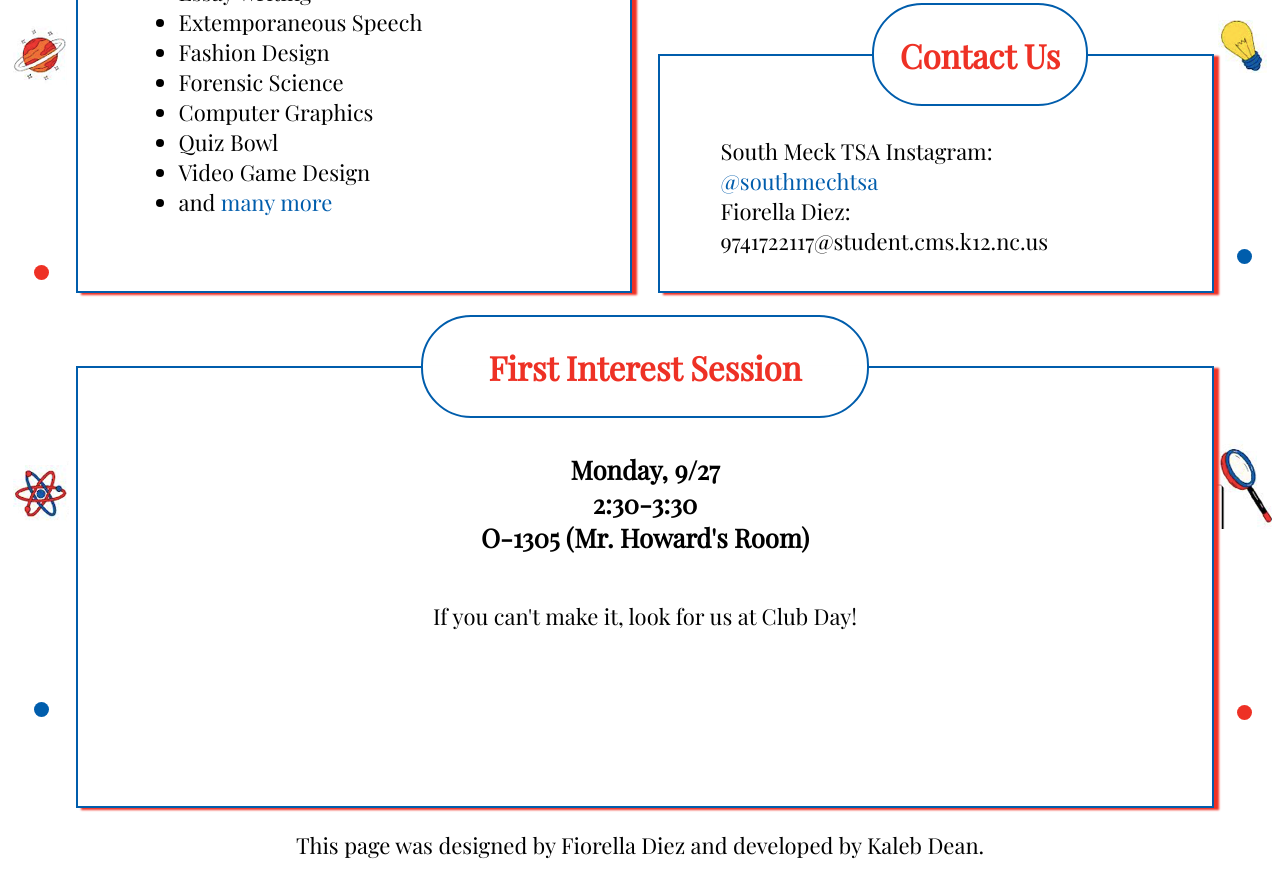
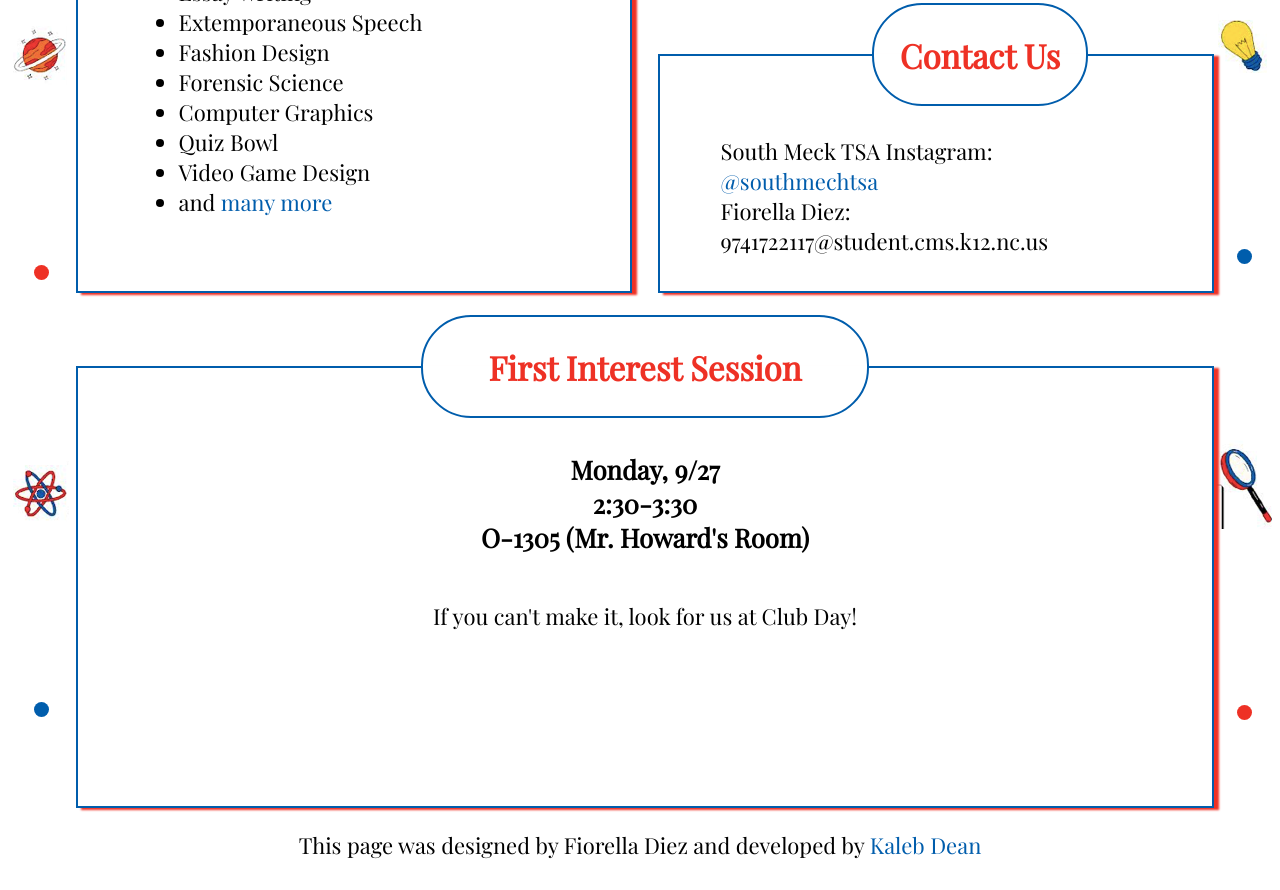
Before and after one commit to KalebWithAK/southmecktsa, a plain HTML site: page index.html in a window 1280 px wide. Shown: the part 672-1562 px from the top of the page. Drawn offline with nearby package versions, Linux system fonts and the light colour scheme.

Commit message:
link to portfolio

```diff
--- a/index.html
+++ b/index.html
@@ -92,7 +92,7 @@
         </aside>
 
         <footer class="centerText">
-            <p>This page was designed by Fiorella Diez and developed by Kaleb Dean.</p>
+            <p>This page was designed by Fiorella Diez and developed by <a href="https://kalebwithak.github.io">Kaleb Dean</a></p>
         </footer>
     </body>
 </html>
```
